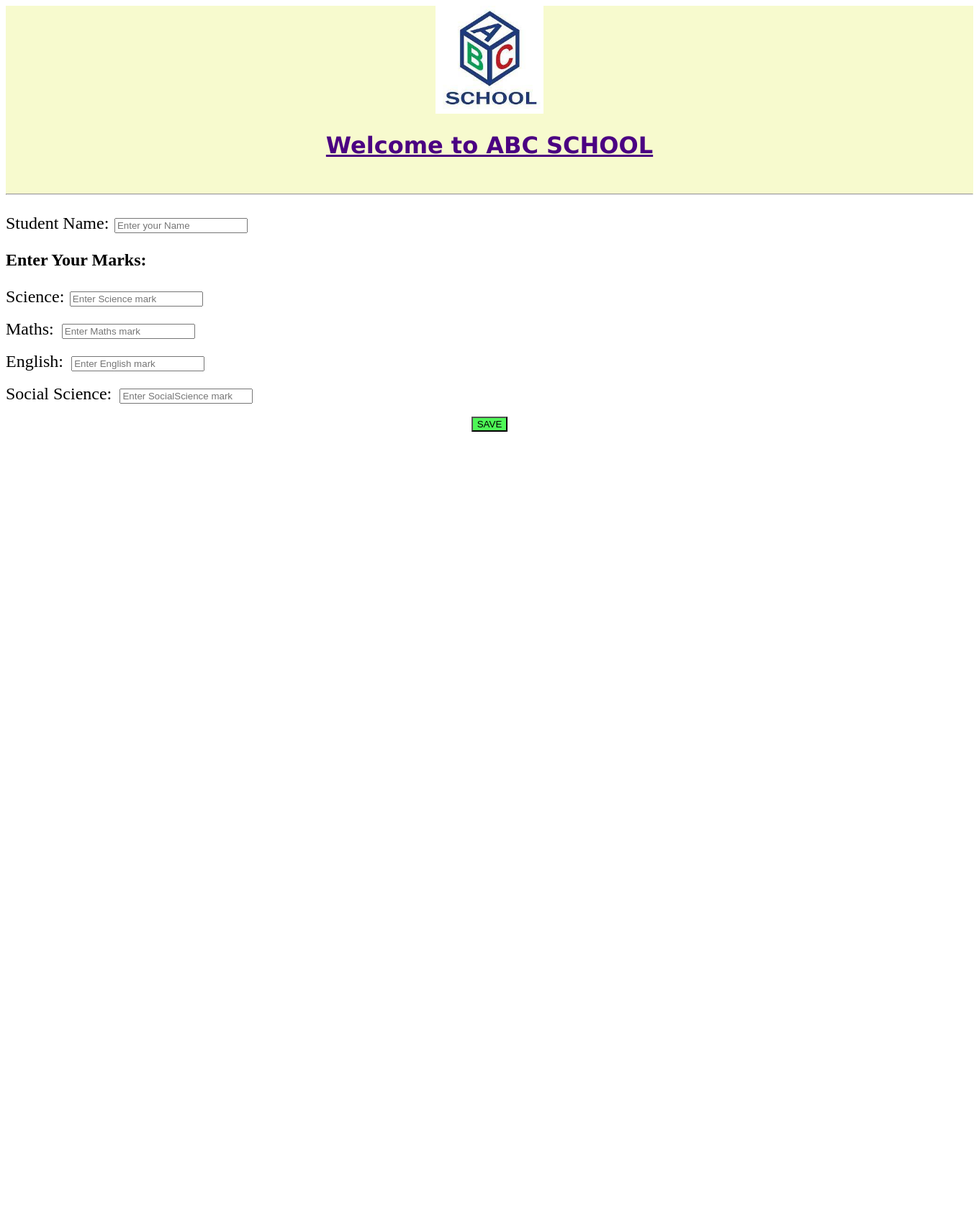
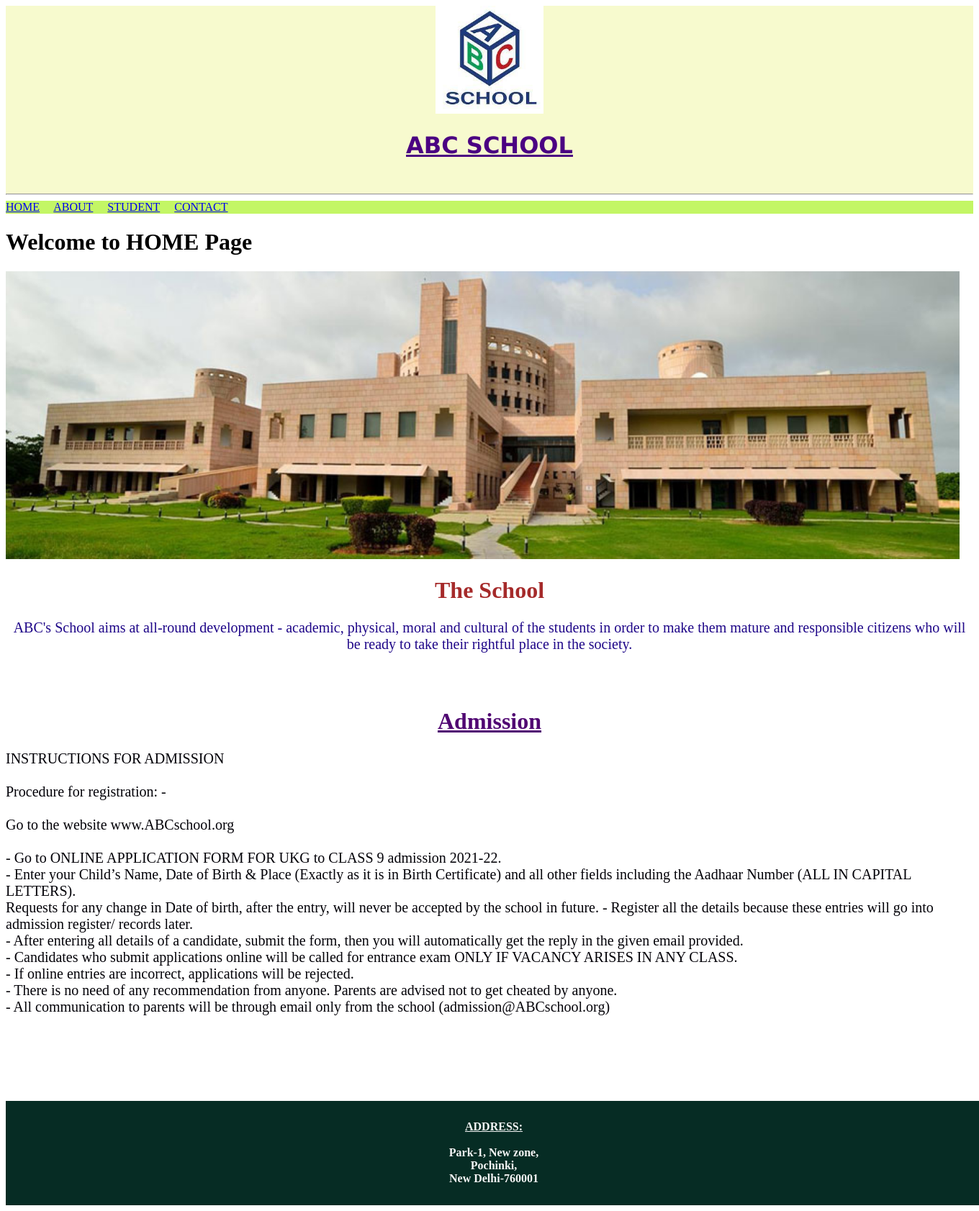
Before and after one commit to shivshaktisahoo/Django, a Django app: page / in a window 1360 px wide. Shown: the whole page at 72% size. Before the commit the page ends 600 px from the top, so only its background shows below. Run offline with Django 3.2, Linux system fonts and the light colour scheme.

Commit message:
Template inheriting

```diff
--- a/june27_django/june27_django/urls.py
+++ b/june27_django/june27_django/urls.py
@@ -19,9 +19,9 @@ from .views import *
 
 urlpatterns = [
     path('admin/', admin.site.urls),
-     path('', home, name='home'),
+    path('', home, name='home'),
     path('about/', about, name='about'),
-
-
+    path('contact/', contact, name='contact'),
+    path('student/', student, name='student'),
 
 ]
--- a/june27_django/june27_django/views.py
+++ b/june27_django/june27_django/views.py
@@ -3,6 +3,18 @@ from django.shortcuts import render
 
 
 def home(request):
+    return render(request, 'home.html')
+
+
+def about(request):
+    print("about is called")
+    return render(request, 'about.html')
+
+def contact(request):
+    return render(request, 'contact.html')
+
+
+def student(request):
     try:
         data = request.GET
         name = data['name']
@@ -30,10 +42,4 @@ def home(request):
         return render(request, 'output.html', context)
     except:
         pass
-
-    return render(request, 'home.html')
-
-
-def about(request):
-    print("about is called")
-    return render(request, 'home.html')
+    return render(request, 'student.html')
--- /dev/null
+++ b/june27_django/templates/base.html
@@ -0,0 +1,56 @@
+<!DOCTYPE html>
+{% load static %}
+<html lang="en">
+<head>
+    <meta charset="UTF-8">
+    <meta http-equiv="X-UA-Compatible" content="IE=edge">
+    <meta name="viewport" content="width=device-width, initial-scale=1.0">
+    <title>{% block title %} {% endblock %}</title>
+
+    <!-- for homepage label  -->
+    {% block label1 %} {% endblock %}
+
+    <style>
+        footer {
+
+            text-align: center;
+            top: 0;
+            width: 100%;
+            color: whitesmoke;
+            background-color: rgb(6, 44, 36);
+            padding: 6px;
+            margin-top: 3rem;
+        }
+    </style>
+</head>
+<body>
+    <div style="background-color: rgb(247, 250, 206);">
+        <center><img src="{% static 'images/abcschool.jpg' %}" alt="ABC School" width="150" height="150"></center>
+        <h1 style="color:indigo; text-align: center; font-family: Verdana, Geneva, Tahoma, sans-serif;"><u>ABC SCHOOL </u></h1>
+        <br><hr>
+    </div>
+    <div style="background-color: rgb(195, 246, 101);">
+        <a href="{% url 'home' %}" class='m-3'>HOME</a>&nbsp;&nbsp;&nbsp;&nbsp;
+        <a href="{% url 'about' %}" class='m-3'>ABOUT</a>&nbsp;&nbsp;&nbsp;&nbsp;
+        <a href="{% url 'student' %}" class='m-3'>STUDENT</a>&nbsp;&nbsp;&nbsp;&nbsp;
+        <a href="/contact/" class='m-3'>CONTACT</a>&nbsp;&nbsp;&nbsp;&nbsp;
+    </div>
+    <div>{% block head %}{% endblock %}</div>
+    <div>
+        <img src="{% static 'images/ISBHyderabad.jpg' %}" alt="School" width="1325" height="400">
+    </div>
+
+    <div style="min-height:85vh;">
+        {% block content %}
+        {% endblock %}
+    </div>
+    <footer>
+        <h4><b>
+        <u>ADDRESS:</u><br><br>
+        Park-1, New zone,<br>
+        Pochinki,<br>
+        New Delhi-760001</b>
+        </h4>
+    </footer>
+</body>
+</html>
--- a/june27_django/templates/home.html
+++ b/june27_django/templates/home.html
@@ -1,41 +1,31 @@
-<!DOCTYPE html>
-{% load static %}
-<html lang="en">
-<head>
-    <meta charset="UTF-8">
-    <meta http-equiv="X-UA-Compatible" content="IE=edge">
-    <meta name="viewport" content="width=device-width, initial-scale=1.0">
-    <title>ABC School</title>
-    <style>
-        label { font-size: 150%;}
-    </style>
-</head>
-<body>
-    <div style="background-color: rgb(247, 250, 206);">
-    <!-- both the ways we can load image -->
-    <center><img src="{% static 'images/abcschool.jpg' %}" alt="ABC School" width="150" height="150"></center>
-    <!-- <center><img src="static/images/abcschool.jpg" alt="ABC School" width="200" height="200"></center> -->
+{% extends 'base.html'%}
 
-    <h1 style="color:indigo; text-align: center; font-family: Verdana, Geneva, Tahoma, sans-serif;"><u> Welcome to ABC SCHOOL </u></h1>
-    <br>
-    <hr>
-</div>
-<div bgcolor="lightyellow">
-<br>
-   <form>
-        <label>Student Name:</label>&#8287;
-        <input type="text" name='name' placeholder="Enter your Name">
-        <p style="font-size: 150%;"><b>Enter Your Marks:</b></p>
-        <label>Science:</label>&#8287;
-        <input type="number" name='Science' placeholder="Enter Science mark"><br><br>
-        <label>Maths:</label>&#8287;&#8287;
-        <input type="number" name='Maths' placeholder="Enter Maths mark"><br><br>
-        <label>English:</label>&#8287;&#8287;
-        <input type="number" name='English' placeholder="Enter English mark"><br><br>
-        <label>Social Science:</label>&#8287;&#8287;
-        <input type="number" name='SocialScience' placeholder="Enter SocialScience mark"><br><br>
-       <center><button type='sumbit' style="background-color:rgb(77, 246, 86);">SAVE</button></center>
-    </form>
-    </div>
-</body>
-</html>
+<!-- title -->
+{% block title %} ABC: Home Page {% endblock %}
+
+{% block head %}<h1>Welcome to HOME Page</h1>{% endblock %}
+<!-- Body content -->
+{% block content %}
+    <center><h1 style="color: brown;">The School</h1>
+    <p style="color: rgb(30, 6, 136); font-size: 20px;">ABC's School aims at all-round development - academic, physical, moral and cultural of the students in order to make them mature and responsible citizens who will be ready to take their rightful place in the society.</p></center><br><br>
+    <center><h1 style="color: rgb(80, 6, 114);"><u>Admission</u></h1></center>
+<p style="color: rgb(3, 2, 8); font-size: 20px;">
+INSTRUCTIONS FOR ADMISSION<br><br>
+
+Procedure for registration: -<br><br>
+
+Go to the website www.ABCschool.org<br><br>
+
+- Go to ONLINE APPLICATION FORM FOR UKG to CLASS 9 admission 2021-22.<br>
+- Enter your Child’s Name, Date of Birth & Place (Exactly as it is in Birth Certificate)
+   and all other fields including the Aadhaar Number (ALL IN CAPITAL LETTERS).<br>
+   Requests for any change in Date of birth, after the entry, will never be accepted by the school in future.
+- Register all the details because these entries will go into admission register/ records later.<br>
+- After entering all details of a candidate, submit the form, then you will automatically get the reply in the given email provided.<br>
+- Candidates who submit applications online will be called for entrance exam ONLY IF VACANCY ARISES IN ANY CLASS.<br>
+- If online entries are incorrect, applications will be rejected.<br>
+- There is no need of any recommendation from anyone. Parents are advised not to get cheated by anyone.<br>
+- All communication to parents will be through email only from the school (admission@ABCschool.org)<br>
+
+</p>
+{% endblock %}
```
Also changed, not shown: june27_django/templates/about.html (added, +31 -0 lines), june27_django/templates/contact.html (added, +27 -0 lines), june27_django/templates/output.html (+10 -28 lines), june27_django/templates/student.html (added, +32 -0 lines), june27_django/static/images/ISBHyderabad.jpg (added).
